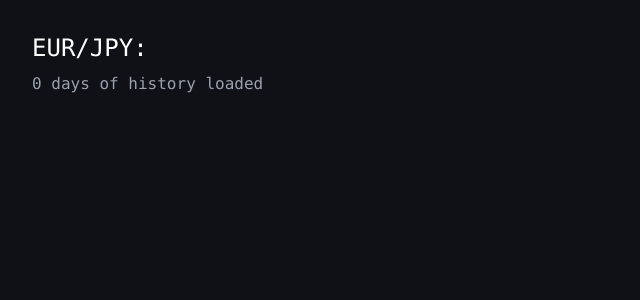
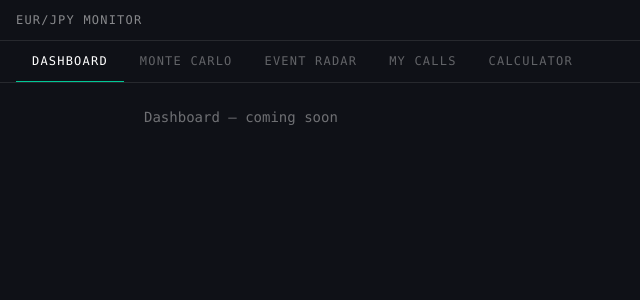
Before and after one commit to AGagniare/EUR-JPY-Monitor, a React (Vite) app: page / in a window 1280 px wide. Shown: the top 300 px of the page, without its empty margins (0-640 px from the left). Built offline with nearby package versions, Linux system fonts and the light colour scheme; no server answers.

Commit message:
feat: app shell with tab navigation and component stubs

```diff
--- a/src/App.jsx
+++ b/src/App.jsx
@@ -1,12 +1,68 @@
+import { useState } from 'react'
 import { useEURJPY } from './hooks/useEURJPY'
+import Dashboard from './components/Dashboard'
+import MonteCarlo from './components/MonteCarlo'
+import EventRadar from './components/EventRadar'
+import MyCalls from './components/MyCalls'
+import Calculator from './components/Calculator'
+
+const TABS = ['Dashboard', 'Monte Carlo', 'Event Radar', 'My Calls', 'Calculator']
 
 export default function App() {
-  const { liveRate, history, loading } = useEURJPY(30)
-  if (loading) return <div className="p-8 font-mono text-gray-400">Loading…</div>
+  const [tab, setTab] = useState('Dashboard')
+  const { liveRate, history, loading, lastUpdated } = useEURJPY(365)
+  const prices = history.map((h) => h.rate)
+
   return (
-    <div className="p-8 font-mono">
-      <div className="text-2xl text-white">EUR/JPY: {liveRate?.toFixed(2)}</div>
-      <div className="text-gray-400 mt-2">{history.length} days of history loaded</div>
+    <div className="min-h-screen bg-bg font-mono">
+      {/* Header */}
+      <header className="border-b border-white/10 px-4 py-3 flex items-center justify-between">
+        <div className="flex items-center gap-4">
+          <span className="text-white/50 text-xs uppercase tracking-widest">EUR/JPY Monitor</span>
+          {liveRate && (
+            <span className="text-2xl font-semibold text-white tracking-tight">
+              {liveRate.toFixed(2)}
+            </span>
+          )}
+        </div>
+        {lastUpdated && (
+          <span className="text-xs text-white/25">
+            Updated {lastUpdated.toLocaleTimeString()}
+          </span>
+        )}
+      </header>
+
+      {/* Tabs */}
+      <nav className="border-b border-white/10 px-4 flex overflow-x-auto">
+        {TABS.map((t) => (
+          <button
+            key={t}
+            onClick={() => setTab(t)}
+            className={`px-4 py-3 text-xs tracking-widest uppercase whitespace-nowrap transition-colors border-b-2 -mb-px ${
+              tab === t
+                ? 'border-good text-white'
+                : 'border-transparent text-white/35 hover:text-white/65'
+            }`}
+          >
+            {t}
+          </button>
+        ))}
+      </nav>
+
+      {/* Content */}
+      <main className="px-4 py-6 max-w-5xl mx-auto">
+        {loading && prices.length === 0 ? (
+          <div className="text-white/30 text-sm">Loading market data…</div>
+        ) : (
+          <>
+            {tab === 'Dashboard'   && <Dashboard  liveRate={liveRate} history={history} prices={prices} />}
+            {tab === 'Monte Carlo' && <MonteCarlo prices={prices} />}
+            {tab === 'Event Radar' && <EventRadar />}
+            {tab === 'My Calls'   && <MyCalls    liveRate={liveRate} />}
+            {tab === 'Calculator' && <Calculator  liveRate={liveRate} history={history} />}
+          </>
+        )}
+      </main>
     </div>
   )
 }
--- /dev/null
+++ b/src/components/Calculator.jsx
@@ -0,0 +1,3 @@
+export default function Calculator() {
+  return <div className="text-white/40 text-sm">Calculator — coming soon</div>
+}
--- /dev/null
+++ b/src/components/Dashboard.jsx
@@ -0,0 +1,3 @@
+export default function Dashboard() {
+  return <div className="text-white/40 text-sm">Dashboard — coming soon</div>
+}
--- /dev/null
+++ b/src/components/EventRadar.jsx
@@ -0,0 +1,3 @@
+export default function EventRadar() {
+  return <div className="text-white/40 text-sm">Event Radar — coming soon</div>
+}
--- /dev/null
+++ b/src/components/MonteCarlo.jsx
@@ -0,0 +1,3 @@
+export default function MonteCarlo() {
+  return <div className="text-white/40 text-sm">Monte Carlo — coming soon</div>
+}
--- /dev/null
+++ b/src/components/MyCalls.jsx
@@ -0,0 +1,3 @@
+export default function MyCalls() {
+  return <div className="text-white/40 text-sm">My Calls — coming soon</div>
+}
```
